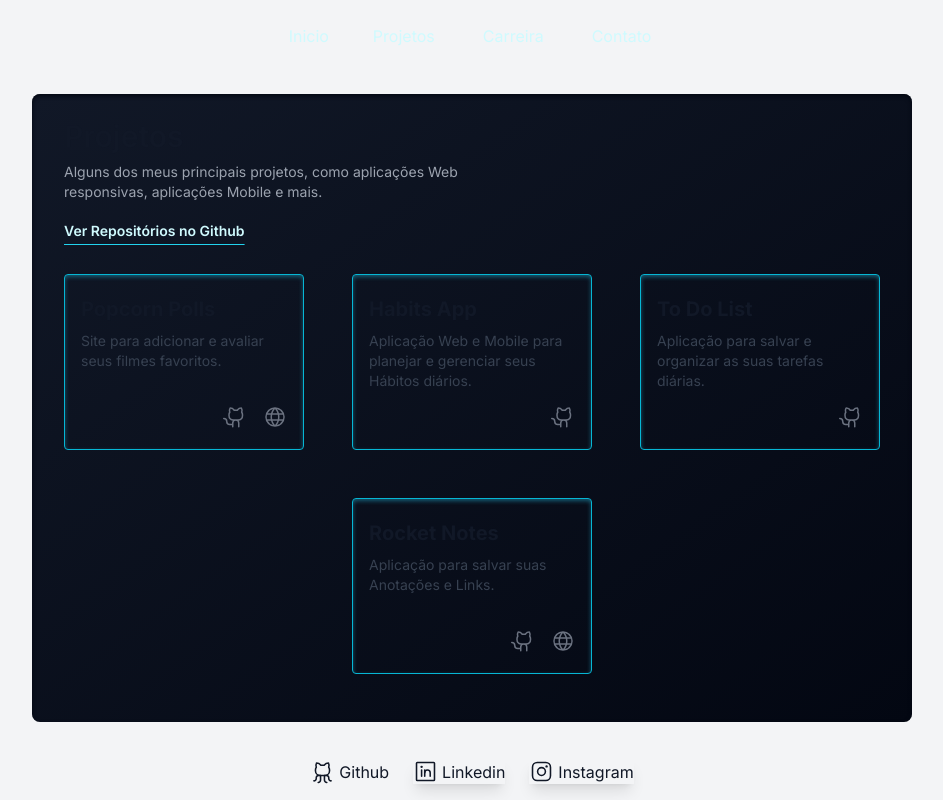
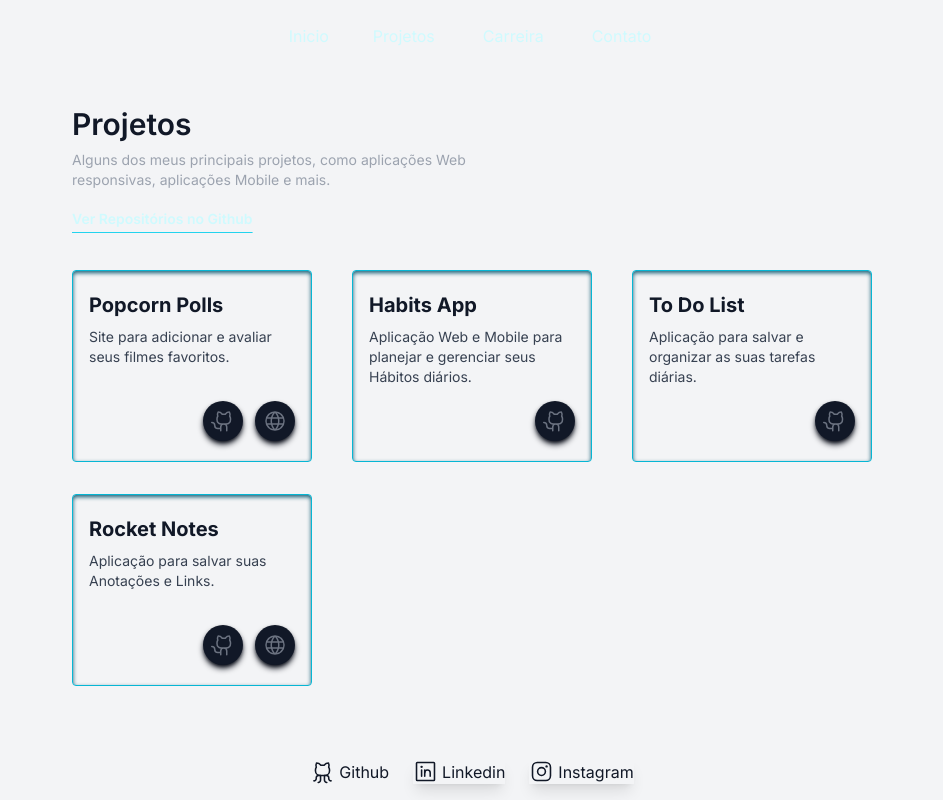
Before and after one commit to CarlosLonghi/Portfolio, a Next.js app: page /projects in a window 1280 px wide. Shown: the whole page, without its empty margins (168-1111 px from the left). Built offline with nearby package versions, Linux system fonts and the light colour scheme.

Commit message:
style: update styles

```diff
--- a/src/app/layout.tsx
+++ b/src/app/layout.tsx
@@ -21,7 +21,7 @@ export default function RootLayout({
     <html lang="en" className={inter.className}>
       <head />
       <body className="bg-gray-100 text-gray-900 antialiased dark:bg-gray-950 dark:text-gray-100">
-        <header className="flex justify-center bg-gray-100 px-4 py-6 text-gray-900 dark:bg-gray-900 dark:text-gray-100">
+        <header className="flex justify-center bg-gray-100 bg-gradient-to-br px-4 py-6 text-gray-900 dark:from-gray-900 dark:to-gray-950 dark:text-gray-100">
           <nav>
             <ul className="flex max-w-app items-center justify-between gap-4 md:gap-6">
               <li>
@@ -62,7 +62,7 @@ export default function RootLayout({
 
         <main className="overflow-x-hidden">{children}</main>
 
-        <footer className="flex justify-center bg-gray-100 px-4 py-4 text-gray-900 dark:bg-gray-900 dark:text-gray-100">
+        <footer className="flex justify-center bg-gray-100 bg-gradient-to-tl px-4 py-4 text-gray-900 dark:from-gray-900 dark:to-gray-950 dark:text-gray-100">
           <ul className="flex items-center gap-6">
             <li>
               <Github />
--- a/src/app/projects/page.tsx
+++ b/src/app/projects/page.tsx
@@ -10,7 +10,6 @@ const container = {
     transition: {
       delayChildren: 0.3,
       staggerChildren: 0.5,
-      Animation,
     },
   },
 }
@@ -33,12 +32,12 @@ const card = {
 export default function Projects() {
   return (
     <motion.section
-      className="m-auto flex min-h-[calc(100vh-8.05rem)] max-w-app flex-col justify-center px-4 sm:px-8 md:px-10"
+      className="m-auto flex min-h-[calc(100vh-8.05rem)] max-w-app flex-col justify-center px-4 sm:px-6 md:px-4"
       initial="hidden"
       animate="visible"
       variants={container}
     >
-      <div className="space-y-8 rounded-lg bg-gradient-to-br from-gray-900 to-gray-950 px-4 pb-12 pt-6 shadow-inner shadow-gray-950 md:px-8">
+      <div className="space-y-10 rounded-lg px-6 pb-12 pt-6 sm:px-12">
         <motion.div className="md:w-1/2" variants={animationLeftToRight}>
           <h2 className="mb-2 text-3xl font-semibold">Projetos</h2>
           <p className="mb-4 w-full text-sm text-gray-400">
@@ -55,7 +54,7 @@ export default function Projects() {
           </a>
         </motion.div>
 
-        <section className="mb-3 flex max-w-app flex-wrap justify-center gap-4 sm:gap-8 md:gap-12">
+        <div className="mb-3 flex max-w-app flex-wrap justify-center gap-x-6 gap-y-6 sm:gap-y-8 md:gap-y-8 lg:justify-between">
           <motion.article variants={card}>
             <RepositoryCard
               title="Popcorn Polls"
@@ -89,7 +88,7 @@ export default function Projects() {
               linkSite="https://rocketnotes-c4du-dev.netlify.app/"
             />
           </motion.article>
-        </section>
+        </div>
       </div>
     </motion.section>
   )
--- a/src/components/RepositoryCard.tsx
+++ b/src/components/RepositoryCard.tsx
@@ -14,14 +14,14 @@ export default function RepositoryCard({
   linkGithub,
 }: RepositoryCardProps) {
   return (
-    <div className="flex min-h-44 w-60 flex-col rounded border border-cyan-500 px-4 py-5 shadow-inner shadow-cyan-800">
+    <div className="flex min-h-48 w-60 flex-col rounded border border-cyan-500 px-4 py-5 shadow-inner shadow-cyan-800">
       <h4 className="mb-2 text-xl font-bold dark:text-cyan-50">{title}</h4>
       <p className="line-clamp-4 text-sm text-gray-700 dark:text-cyan-100">
         {description}
       </p>
-      <div className="ml-auto mt-auto flex gap-4">
+      <div className="ml-auto mt-auto flex gap-3">
         <a
-          className="font-semibold text-gray-500 transition duration-300 hover:text-cyan-500"
+          className="rounded-full bg-gray-900 p-2 font-semibold text-gray-500 shadow-md shadow-gray-950 transition duration-300 ease-in hover:text-cyan-500 hover:shadow-cyan-800"
           href={linkGithub}
           target="_blank"
           rel="noopener noreferrer"
@@ -30,7 +30,7 @@ export default function RepositoryCard({
         </a>
         {linkSite && (
           <a
-            className="font-semibold text-gray-500 transition duration-300 hover:text-cyan-500"
+            className="rounded-full bg-gray-900 p-2 font-semibold text-gray-500 shadow-md shadow-gray-950 transition duration-300 ease-in hover:text-cyan-500 hover:shadow-cyan-800"
             href={linkSite}
             target="_blank"
             rel="noopener noreferrer"
--- a/tailwind.config.ts
+++ b/tailwind.config.ts
@@ -5,7 +5,7 @@ const config: Config = {
   theme: {
     extend: {
       maxWidth: {
-        app: '60rem',
+        app: '58rem',
       },
     },
   },
```
